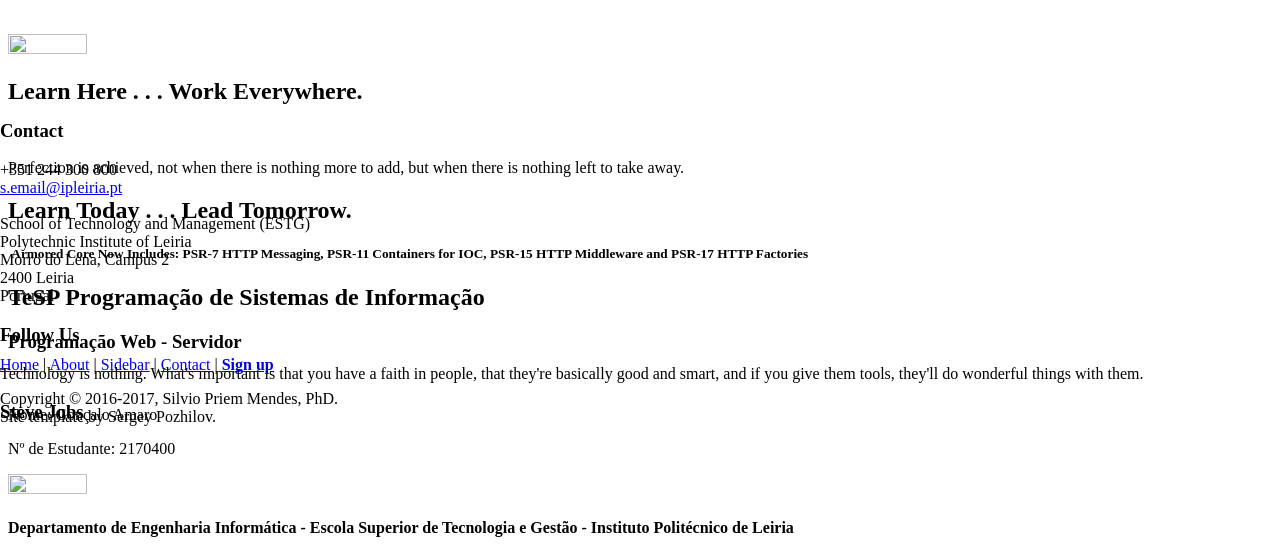
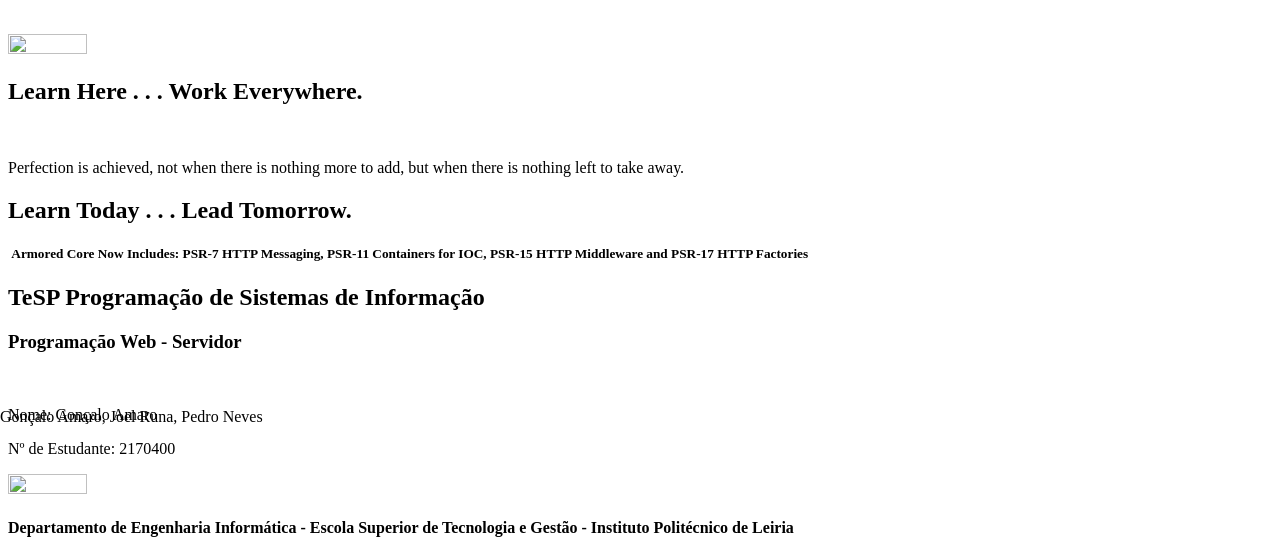
Before and after one commit to AmaroPSI/BlackJack, a PHP site: the page made by webapp/view/home/about.phtml in a window 1280 px wide. Shown: the part 358-916 px from the top of the page. Run offline with PHP 8.4, Linux system fonts and the light colour scheme; the template is opened without the code that fills it, so the values that code supplies are empty.

Commit message:
eita porra

```diff
--- a/webapp/view/layout/footer.phtml
+++ b/webapp/view/layout/footer.phtml
@@ -5,12 +5,7 @@
     bottom: 0;
     width: 100%;
 }
-.footer1 {
-    position: fixed;
-    left: 0;
-    bottom: 0;
-    width: 100%;
-}
+
 .footer2 {
     position: fixed;
     left: 0;
@@ -19,69 +14,13 @@
 }
 </style>
 <footer id="footer" class="top-space">
-
-    <div class="footer1">
-        <div class="container">
-            <div class="row">
-
-                <div class="col-md-3 widget">
-                    <h3 class="widget-title">Contact</h3>
-                    <div class="widget-body">
-                        <p>+351 244 300 800<br>
-                            <a href="mailto:#">s.email@ipleiria.pt</a><br>
-                            <br>
-                            School of Technology and Management (ESTG)<br>
-                            Polytechnic Institute of Leiria<br>
-                            Morro do Lena, Campus 2<br>
-                            2400 Leiria<br>
-                            Portugal<br>
-                        </p>
-                    </div>
-                </div>
-
-                <div class="col-md-3 widget">
-                    <h3 class="widget-title">Follow Us</h3>
-                    <div class="widget-body">
-                        <p class="follow-me-icons">
-                            <a href=""><i class="fa fa-twitter fa-2"></i></a>
-                            <a href=""><i class="fa fa-dribbble fa-2"></i></a>
-                            <a href=""><i class="fa fa-github fa-2"></i></a>
-                            <a href=""><i class="fa fa-facebook fa-2"></i></a>
-                        </p>
-                    </div>
-                </div>
-
-                <div class="col-md-6 widget">
-                    <div class="widget-body">
-                        <p>Technology is nothing. What's important is that you have a faith in people, that they're basically good and smart, and if you give them tools, they'll do wonderful things with them.</p>
-                    </div>
-                    <h3 class="widget-title">Steve Jobs</h3>
-                </div>
-
-            </div> <!-- /row of widgets -->
-        </div>
-    </div>
-
 <div class="footer2">
     <div class="container">
         <div class="row">
-
             <div class="col-md-6 widget">
                 <div class="widget-body">
-                    <p class="simplenav">
-                        <a href="#">Home</a> |
-                        <a href="about.html">About</a> |
-                        <a href="sidebar-right.html">Sidebar</a> |
-                        <a href="contact.html">Contact</a> |
-                        <b><a href="signup.html">Sign up</a></b>
-                    </p>
-                </div>
-            </div>
-
-            <div class="col-md-6 widget">
-                <div class="widget-body">
-                    <p class="text-right">
-                        Copyright &copy; 2016-2017, Silvio Priem Mendes, PhD. <br> Site template by Sergey Pozhilov.
+                    <p class="text-left">
+                    Gonçalo Amaro, Joel Runa, Pedro Neves <br>
                     </p>
                 </div>
             </div>
--- a/webapp/view/layout/header.phtml
+++ b/webapp/view/layout/header.phtml
@@ -12,7 +12,7 @@ use ArmoredCore\WebObjects\URL;
     <meta name="description" content="">
     <meta name="author"      content="Silvio Priem Mendes, PhD">
 
-    <title>Weblogic MVC</title>
+    <title>BlackJack</title>
 
     <?=AssetBundler::css()?>
 
--- a/webapp/view/layout/indexheader.phtml
+++ b/webapp/view/layout/indexheader.phtml
@@ -36,7 +36,7 @@ use ArmoredCore\WebObjects\URL;
         <div class="navbar-header">
             <!-- Button for smallest screens -->
             <button type="button" class="navbar-toggle" data-toggle="collapse" data-target=".navbar-collapse"><span class="icon-bar"></span> <span class="icon-bar"></span> <span class="icon-bar"></span> </button>
-            <a class="navbar-brand" href="<?= URL::toRoute('home/index')?>"><img src="<?= Asset::image('logo.png')?>" alt="WEBlogic MVC"></a>
+            <a class="navbar-brand" href="<?= URL::toRoute('home/index')?>"><img src="<?= Asset::image('logo.png')?>" alt="BlackJack"></a>
         </div>
         <div class="navbar-collapse collapse">
             <ul class="nav navbar-nav pull-right">
```
